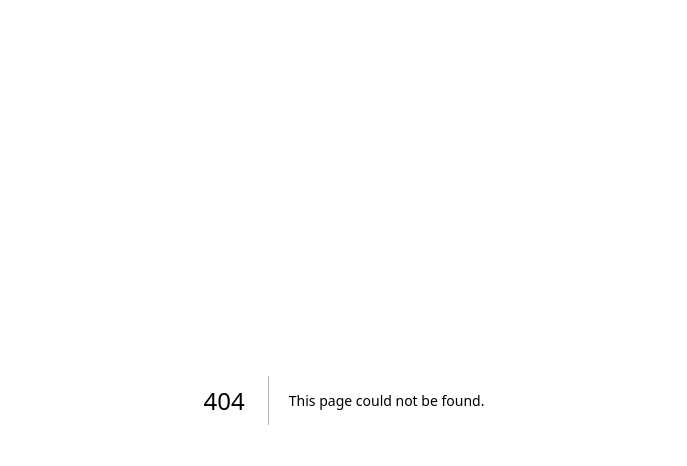
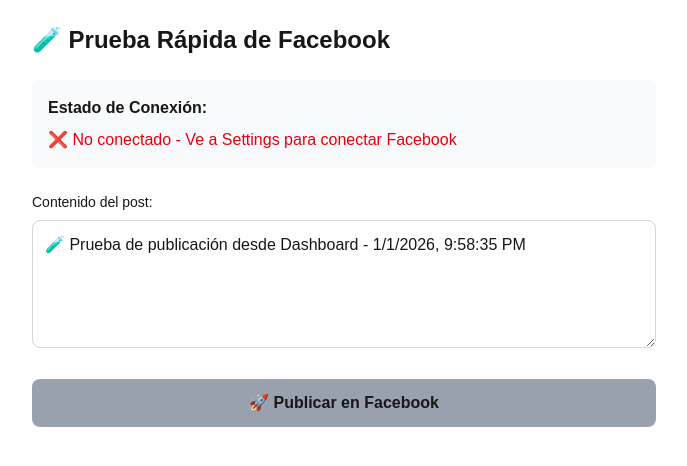
Before and after one commit to desings/dashboard-marketing, a Next.js app: page /facebook-test in a window 1280 px wide. Before the commit this address had no page. Shown: the top 466 px of the page, without its empty margins (296-983 px from the left). Built offline with nearby package versions, Linux system fonts and the light colour scheme.

Commit message:
Add Facebook publishing test page with OAuth tokens

```diff
--- /dev/null
+++ b/src/app/api/facebook-publish-oauth/route.ts
@@ -0,0 +1,60 @@
+import { NextRequest, NextResponse } from 'next/server'
+
+export async function POST(request: NextRequest) {
+  try {
+    const { content, pageToken, pageId } = await request.json()
+
+    if (!content || !content.trim()) {
+      return NextResponse.json({ error: 'Contenido requerido' }, { status: 400 })
+    }
+
+    if (!pageToken) {
+      return NextResponse.json({
+        error: 'Token de página requerido',
+        help: 'Conecta tu página de Facebook primero'
+      }, { status: 400 })
+    }
+
+    // Publicar en Facebook
+    const publishUrl = pageId
+      ? `https://graph.facebook.com/v19.0/${pageId}/feed`  // Página específica
+      : `https://graph.facebook.com/v19.0/me/feed`          // Perfil del usuario
+
+    console.log('Publishing to:', publishUrl)
+    console.log('Page ID:', pageId)
+    console.log('Content:', content.substring(0, 50) + '...')
+
+    const publishResponse = await fetch(publishUrl, {
+      method: 'POST',
+      headers: { 'Content-Type': 'application/x-www-form-urlencoded' },
+      body: new URLSearchParams({
+        message: content,
+        access_token: pageToken
+      })
+    })
+
+    const publishData = await publishResponse.json()
+
+    if (!publishResponse.ok || publishData.error) {
+      return NextResponse.json({
+        success: false,
+        error: 'Error publicando en Facebook',
+        details: publishData
+      }, { status: 400 })
+    }
+
+    return NextResponse.json({
+      success: true,
+      message: 'Publicación exitosa en Facebook',
+      postId: publishData.id,
+      postUrl: `https://facebook.com/${publishData.id}`
+    })
+
+  } catch (error) {
+    return NextResponse.json({
+      success: false,
+      error: 'Error interno',
+      message: error instanceof Error ? error.message : 'Unknown error'
+    }, { status: 500 })
+  }
+}
--- /dev/null
+++ b/src/app/facebook-test/page.tsx
@@ -0,0 +1,122 @@
+'use client'
+
+import React, { useState, useEffect } from 'react'
+
+export default function FacebookQuickTest() {
+  const [content, setContent] = useState('🧪 Prueba de publicación desde Dashboard - ' + new Date().toLocaleString())
+  const [pageData, setPageData] = useState<any>(null)
+  const [publishing, setPublishing] = useState(false)
+  const [result, setResult] = useState<any>(null)
+
+  useEffect(() => {
+    // Cargar datos de Facebook desde localStorage
+    try {
+      const accounts = JSON.parse(localStorage.getItem('connected_accounts') || '[]')
+      const fbAccount = accounts.find((acc: any) => acc.provider === 'facebook')
+      if (fbAccount) {
+        setPageData(fbAccount)
+      }
+    } catch (error) {
+      console.error('Error loading Facebook data:', error)
+    }
+  }, [])
+
+  const handlePublish = async () => {
+    if (!pageData?.pageToken) {
+      alert('No hay token de Facebook disponible. Conecta tu cuenta primero.')
+      return
+    }
+
+    setPublishing(true)
+    setResult(null)
+
+    try {
+      const response = await fetch('/api/facebook-publish-oauth', {
+        method: 'POST',
+        headers: { 'Content-Type': 'application/json' },
+        body: JSON.stringify({
+          content,
+          pageToken: pageData.pageToken,
+          pageId: pageData.pageId
+        })
+      })
+
+      const data = await response.json()
+      setResult(data)
+
+      if (data.success) {
+        alert('✅ ¡Publicación exitosa! Post ID: ' + data.postId)
+      } else {
+        alert('❌ Error: ' + data.error)
+      }
+    } catch (error) {
+      console.error('Error:', error)
+      alert('❌ Error de conexión')
+    } finally {
+      setPublishing(false)
+    }
+  }
+
+  return (
+    <div className="max-w-2xl mx-auto p-6">
+      <h2 className="text-2xl font-bold mb-6">🧪 Prueba Rápida de Facebook</h2>
+
+      {/* Estado de conexión */}
+      <div className="mb-6 p-4 rounded-lg bg-gray-50">
+        <h3 className="font-semibold mb-2">Estado de Conexión:</h3>
+        {pageData ? (
+          <div className="text-green-600">
+            ✅ Conectado: {pageData.provider_account_name}
+            <br />
+            <small className="text-gray-600">
+              Tipo: {pageData.account_type} |
+              Page ID: {pageData.pageId || 'N/A'}
+            </small>
+          </div>
+        ) : (
+          <div className="text-red-600">
+            ❌ No conectado - Ve a Settings para conectar Facebook
+          </div>
+        )}
+      </div>
+
+      {/* Editor de contenido */}
+      <div className="mb-6">
+        <label className="block text-sm font-medium mb-2">
+          Contenido del post:
+        </label>
+        <textarea
+          value={content}
+          onChange={(e) => setContent(e.target.value)}
+          className="w-full h-32 p-3 border border-gray-300 rounded-lg"
+          placeholder="Escribe tu mensaje aquí..."
+        />
+      </div>
+
+      {/* Botón de publicar */}
+      <button
+        onClick={handlePublish}
+        disabled={publishing || !pageData?.pageToken}
+        className={`w-full py-3 px-4 rounded-lg font-semibold ${
+          publishing || !pageData?.pageToken
+            ? 'bg-gray-400 cursor-not-allowed'
+            : 'bg-blue-600 hover:bg-blue-700 text-white'
+        }`}
+      >
+        {publishing ? 'Publicando...' : '🚀 Publicar en Facebook'}
+      </button>
+
+      {/* Resultado */}
+      {result && (
+        <div className={`mt-6 p-4 rounded-lg ${
+          result.success ? 'bg-green-50 text-green-800' : 'bg-red-50 text-red-800'
+        }`}>
+          <h4 className="font-semibold mb-2">Resultado:</h4>
+          <pre className="text-sm overflow-auto">
+            {JSON.stringify(result, null, 2)}
+          </pre>
+        </div>
+      )}
+    </div>
+  )
+}
```
Also changed, not shown: 2 other files (tests, documents, lock files or other folders).
